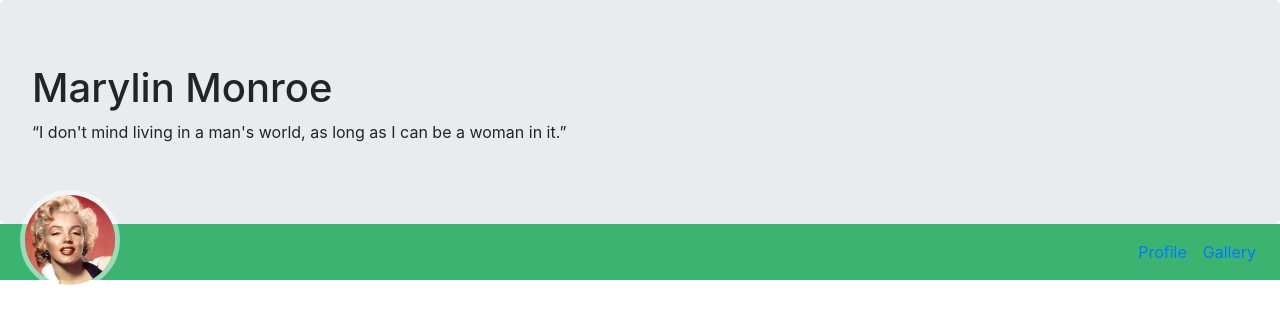
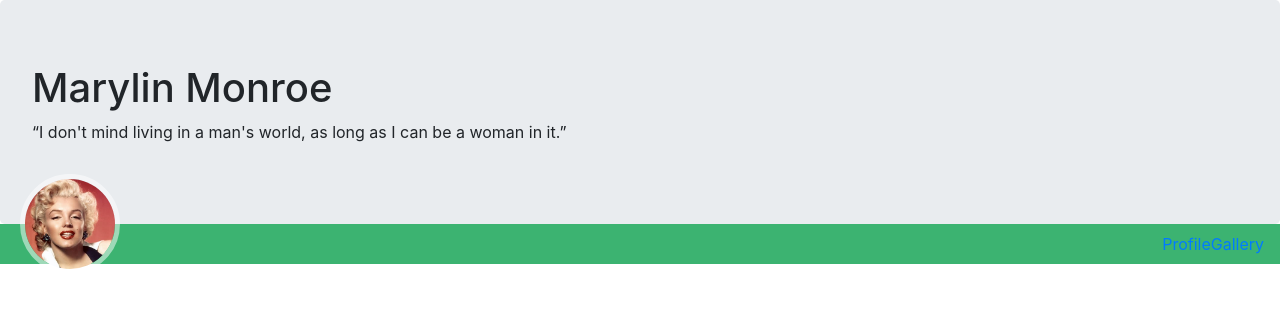
Before and after one commit to mijakasia/MarylinApp, a React app: page / in a window 1280 px wide. Shown: the top 324 px of the page. Built offline with nearby package versions, Linux system fonts and the light colour scheme.

Commit message:
menu top refactor, remove additional render and update links

```diff
--- a/src/App.jsx
+++ b/src/App.jsx
@@ -1,12 +1,12 @@
 import React from 'react';
 
-import MenuTop from './MenuTop.jsx';
 import './App.scss';
+import Navbar from './components/Navbar.jsx';
+import Jumbotron from './components/Jumbotron.jsx';
 
-  const App = ({ props }) => (
-    <div>
-      <MenuTop/>
-    </div>
-  );
+  const App = ({ props }) => [
+    <Jumbotron key={0}/>,
+    <Navbar key={1}/>,
+  ];
 
 export default App
--- a/src/AppContainer.jsx
+++ b/src/AppContainer.jsx
@@ -1,8 +1,8 @@
 import React from 'react';
 import App from './App.jsx';
 
-const AppContainer = ({ props }) => (
-  <App/>
-);
+const AppContainer = ({ props }) => {
+  return <App/>
+};
 
 export default AppContainer;
--- a/src/MenuTop.jsx
+++ b/src/MenuTop.jsx
@@ -1,15 +1,11 @@
 import React, { Component } from 'react';
-
-import Navbar from './components/Navbar.jsx';
-import Jumbotron from './components/Jumbotron.jsx';
 
 class MenuTop extends Component {
 
   render() {
-    return [
-      <Jumbotron key={0}/>,
-      <Navbar key={1}/>,
-    ];
+    return (
+      this.props.children
+    );
   }
 
 }
--- a/src/components/Gallery.jsx
+++ b/src/components/Gallery.jsx
@@ -10,7 +10,6 @@ class Gallery extends Component {
   }
 
   render() {
-    console.log('props', this.props)
     return (
       <div className="gallery">
       {
--- a/src/components/Navbar.jsx
+++ b/src/components/Navbar.jsx
@@ -1,7 +1,8 @@
 import React, { Component } from 'react';
+import { Link } from 'react-router-dom';
+
 
 class Navbar extends Component {
-
   render() {
     return (
       <nav className="menu-top__navbar navbar navbar-expand-sm">
@@ -9,17 +10,20 @@ class Navbar extends Component {
           <img className="avatar__img" src="./images/avatar.jpg" alt="avatar"/>
         </div>
         <ul className="navbar-nav">
-          <li className="nav-item active">
-            <a className="nav-link" href="#">Profile</a>
-          </li>
-          <li className="nav-item">
-            <a className="nav-link" href="#">Gallery</a>
-          </li>
+          <Link to="/profile">
+            <li className="nav-item active">
+              Profile
+            </li>
+          </Link>
+          <Link to="/gallery">
+            <li className="nav-item">
+              Gallery
+            </li>
+          </Link>
         </ul>
       </nav>
     );
   }
-
 }
 
 export default Navbar;
--- a/src/index.js
+++ b/src/index.js
@@ -13,6 +13,7 @@ import Gallery from './components/Gallery.jsx'
 import 'bootstrap/dist/css/bootstrap.css';
 import './index.css';
 import * as serviceWorker from './serviceWorker';
+import MenuTop from './MenuTop.jsx'
 
 const store = configureStore(/* provide initial state if any */)
 
@@ -21,10 +22,12 @@ ReactDOM.render(
     <ConnectedRouter history={history}>
       <Router history={history}>
         <Route path="/" history={history} render={AppContainer} />
+        <MenuTop>
           <Switch>
             <Route path="/profile" history={history} component={Profile} />
             <Route path="/gallery" history={history} component={Gallery} />
           </Switch>
+          </MenuTop>
       </Router>
     </ConnectedRouter>
   </Provider>,
```
